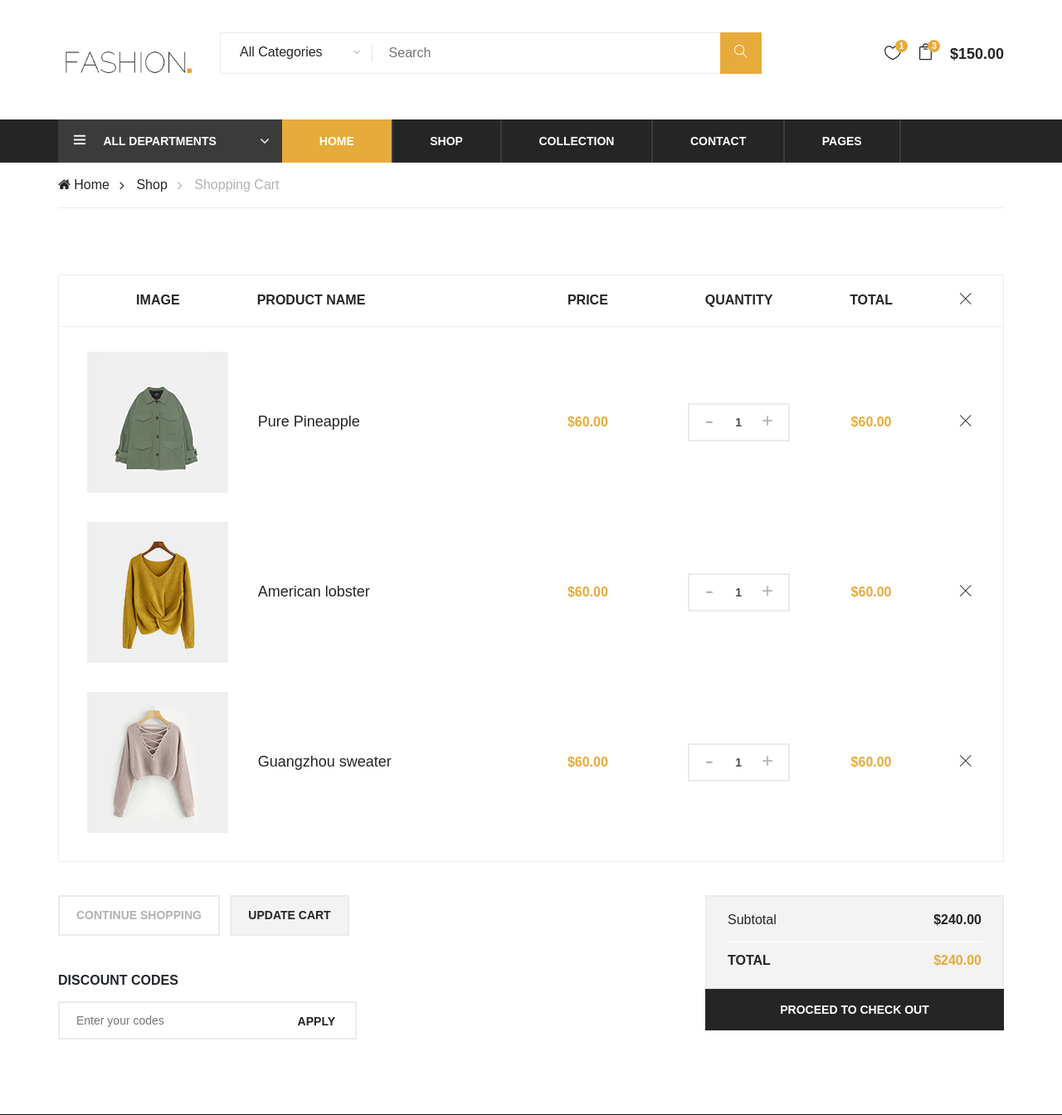
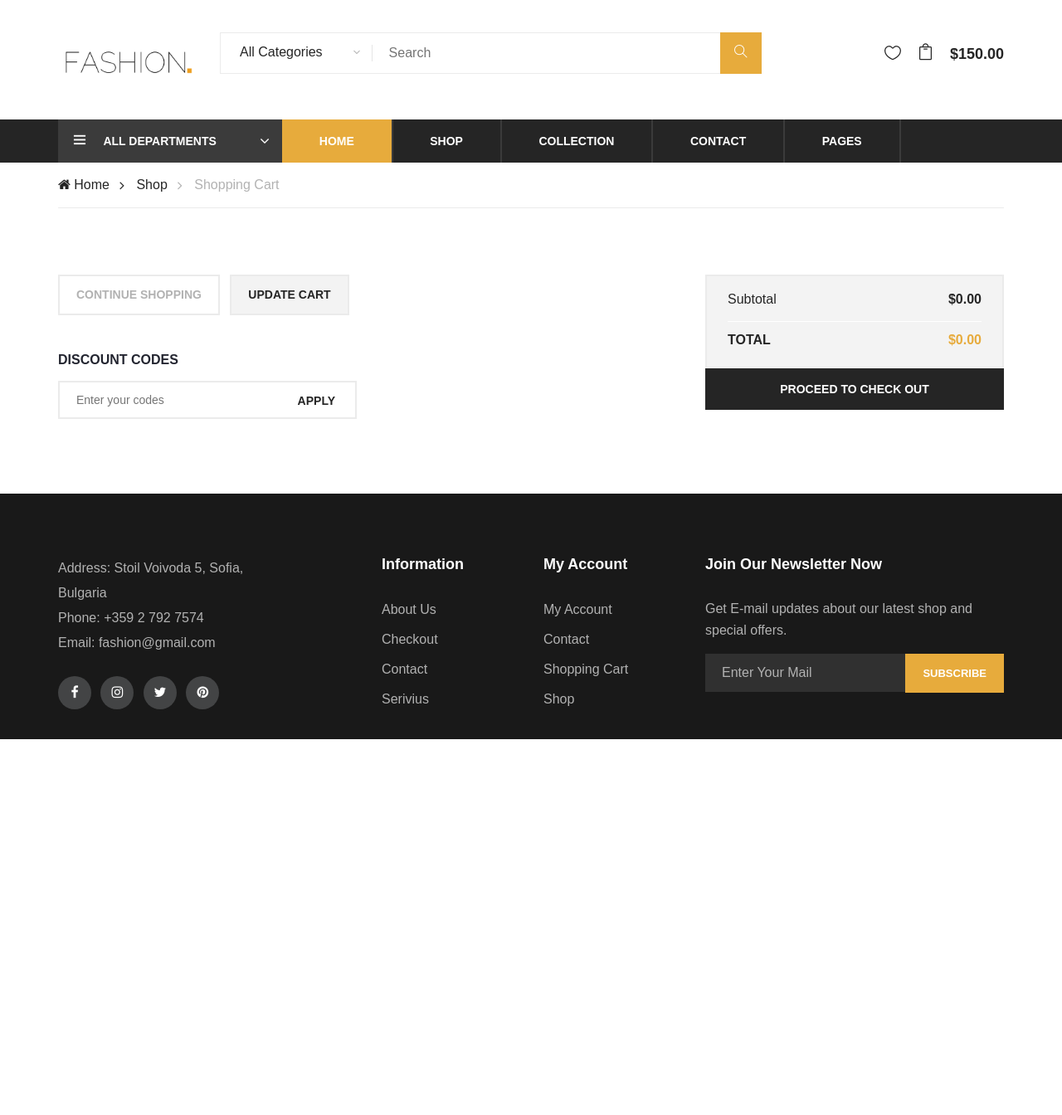
Before and after one commit to DanielDimitrov46/ClothesShop, a PHP site: page /Niki-nenchev-diploma/shopping-cart.php in a window 1280 px wide. Shown: the top 1344 px of the page at 83% size. After the commit the page ends 891 px from the top, so only its background shows below. Run offline with PHP 8.4, Linux system fonts and the light colour scheme; some web fonts are replaced.

Commit message:
quality of life

```diff
--- a/header.php
+++ b/header.php
@@ -25,29 +25,17 @@
                         <li class="heart-icon">
                             <a href="#">
                                 <i class="icon_heart_alt"></i>
-                                <span>1</span>
                             </a>
                         </li>
                         <li class="cart-icon">
                             <a href="shopping-cart.php">
                                 <i class="icon_bag_alt"></i>
-                                <span>3</span>
                             </a>
                             <div class="cart-hover">
                                 <div class="select-items">
                                     <table>
                                         <tbody>
                                         <tr>
-                                            <td class="si-pic"><img src="img/select-product-1.jpg" alt=""></td>
-                                            <td class="si-text">
-                                                <div class="product-selected">
-                                                    <p>$60.00 x 1</p>
-                                                    <h6>Kabino Bedside Table</h6>
-                                                </div>
-                                            </td>
-                                            <td class="si-close">
-                                                <i class="ti-close"></i>
-                                            </td>
                                         </tr>
                                         <tr>
                                             <td class="si-pic"><img src="img/select-product-2.jpg" alt=""></td>
--- a/shop.php
+++ b/shop.php
@@ -132,7 +132,7 @@ FROM inventory i' );
                                             <h5><?= $row["name"] ?></h5>
                                         </a>
                                         <div class="product-price">
-                                            <?= $row["price"] ?>
+                                            <?= $row["price"]?>$
                                         </div>
                                     </div>
                                 </div>
--- a/shopping-cart.php
+++ b/shopping-cart.php
@@ -56,75 +56,11 @@
         <div class="container">
             <div class="row">
                 <div class="col-lg-12">
-                    <div class="cart-table">
-                        <table>
-                            <thead>
-                                <tr>
-                                    <th>Image</th>
-                                    <th class="p-name">Product Name</th>
-                                    <th>Price</th>
-                                    <th>Quantity</th>
-                                    <th>Total</th>
-                                    <th><i class="ti-close"></i></th>
-                                </tr>
-                            </thead>
-                            <tbody>
-                                <tr>
-                                    <td class="cart-pic first-row"><img src="img/cart-page/product-1.jpg" alt=""></td>
-                                    <td class="cart-title first-row">
-                                        <h5>Pure Pineapple</h5>
-                                    </td>
-                                    <td class="p-price first-row">$60.00</td>
-                                    <td class="qua-col first-row">
-                                        <div class="quantity">
-                                            <div class="pro-qty">
-                                                <input type="text" value="1">
-                                            </div>
-                                        </div>
-                                    </td>
-                                    <td class="total-price first-row">$60.00</td>
-                                    <td class="close-td first-row"><i class="ti-close"></i></td>
-                                </tr>
-                                <tr>
-                                    <td class="cart-pic"><img src="img/cart-page/product-2.jpg" alt=""></td>
-                                    <td class="cart-title">
-                                        <h5>American lobster</h5>
-                                    </td>
-                                    <td class="p-price">$60.00</td>
-                                    <td class="qua-col">
-                                        <div class="quantity">
-                                            <div class="pro-qty">
-                                                <input type="text" value="1">
-                                            </div>
-                                        </div>
-                                    </td>
-                                    <td class="total-price">$60.00</td>
-                                    <td class="close-td"><i class="ti-close"></i></td>
-                                </tr>
-                                <tr>
-                                    <td class="cart-pic"><img src="img/cart-page/product-3.jpg" alt=""></td>
-                                    <td class="cart-title">
-                                        <h5>Guangzhou sweater</h5>
-                                    </td>
-                                    <td class="p-price">$60.00</td>
-                                    <td class="qua-col">
-                                        <div class="quantity">
-                                            <div class="pro-qty">
-                                                <input type="text" value="1">
-                                            </div>
-                                        </div>
-                                    </td>
-                                    <td class="total-price">$60.00</td>
-                                    <td class="close-td"><i class="ti-close"></i></td>
-                                </tr>
-                            </tbody>
-                        </table>
-                    </div>
                     <div class="row">
                         <div class="col-lg-4">
                             <div class="cart-buttons">
                                 <a href="#" class="primary-btn continue-shop">Continue shopping</a>
-                                <a href="#" class="primary-btn up-cart">Update cart</a>
+                                <a href="localhost/Niki-nenchev-diploma/shop.php" class="primary-btn up-cart">Update cart</a>
                             </div>
                             <div class="discount-coupon">
                                 <h6>Discount Codes</h6>
@@ -137,8 +73,8 @@
                         <div class="col-lg-4 offset-lg-4">
                             <div class="proceed-checkout">
                                 <ul>
-                                    <li class="subtotal">Subtotal <span>$240.00</span></li>
-                                    <li class="cart-total">Total <span>$240.00</span></li>
+                                    <li class="subtotal">Subtotal <span>$0.00</span></li>
+                                    <li class="cart-total">Total <span>$0.00</span></li>
                                 </ul>
                                 <a href="#" class="proceed-btn">PROCEED TO CHECK OUT</a>
                             </div>
```
Also changed, not shown: css/style.css (+1 -13 lines).
